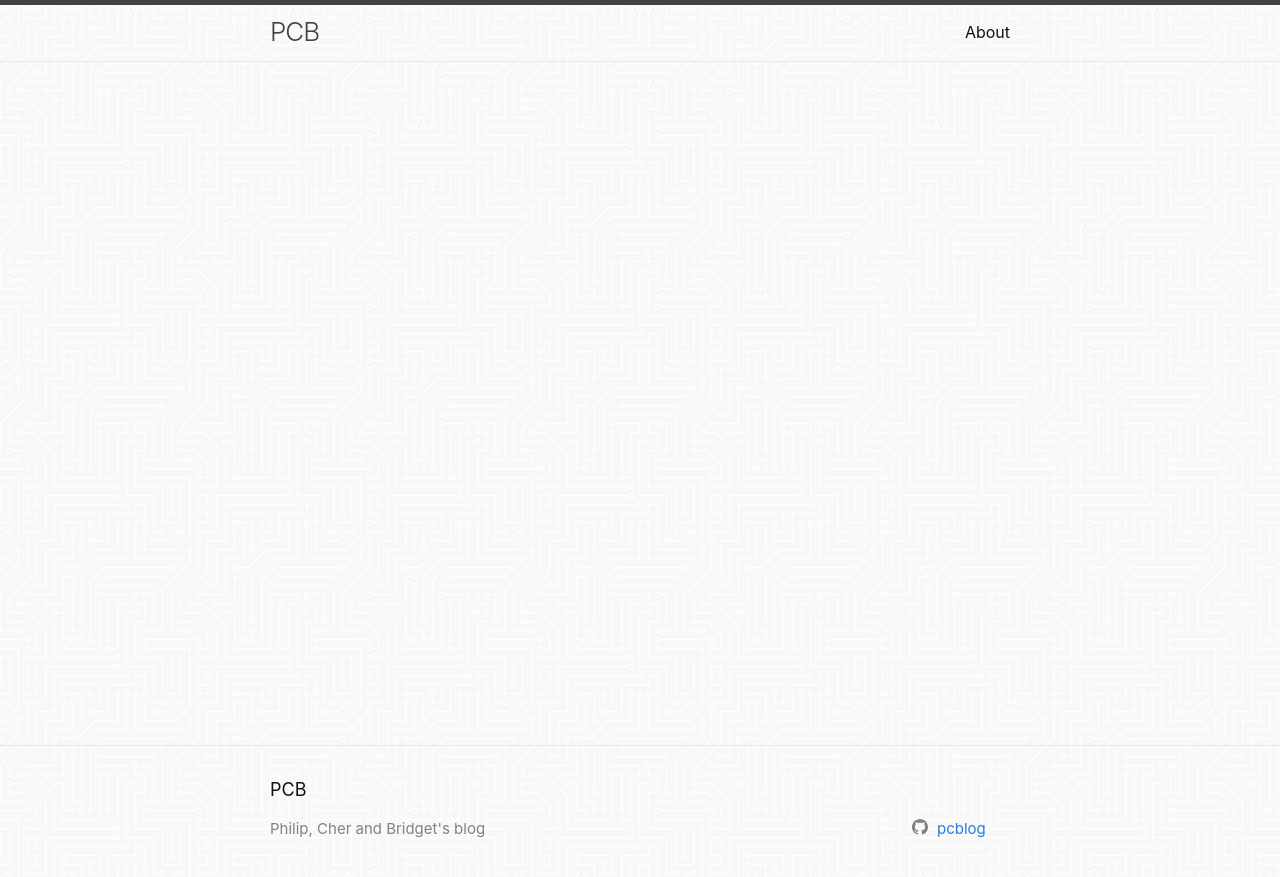
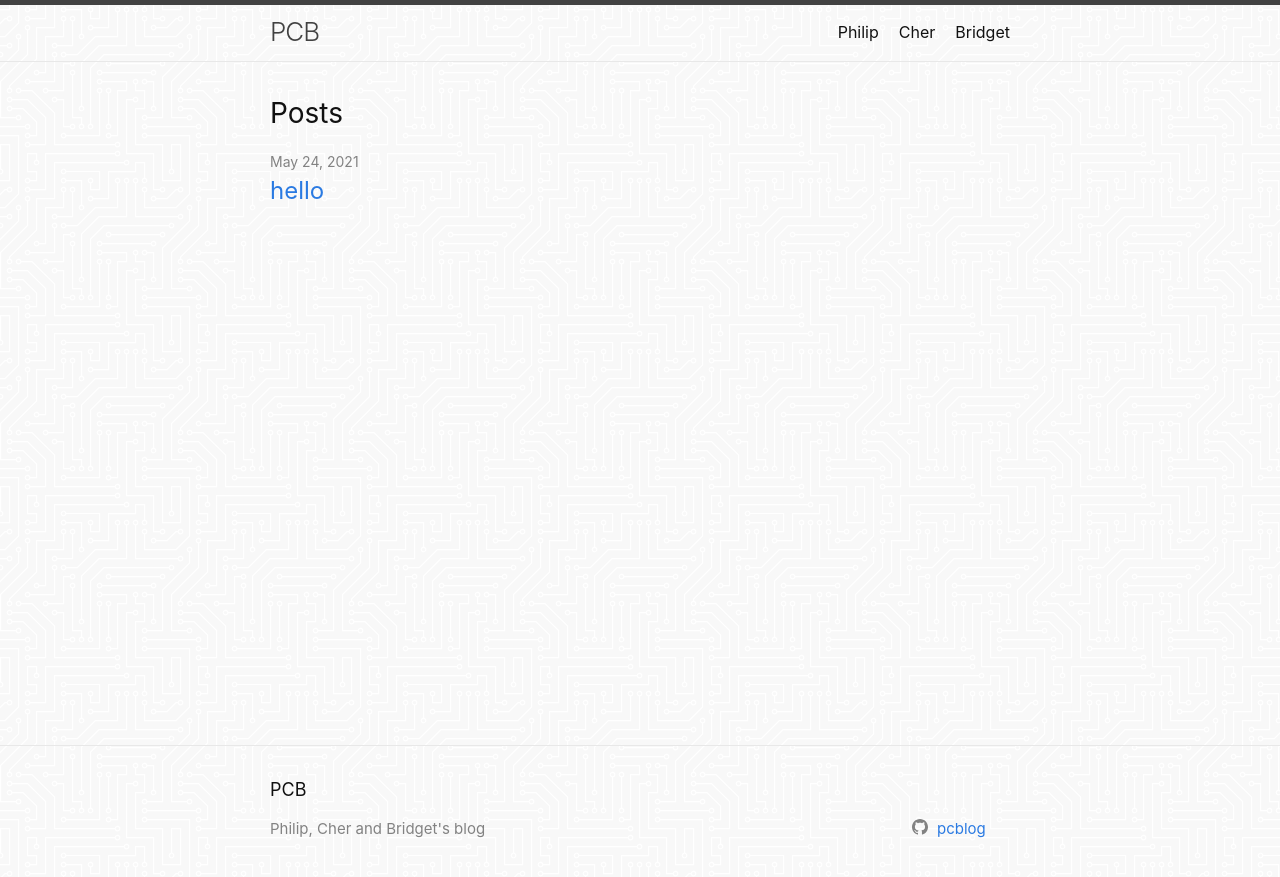
Before and after one commit to pcblog/pcblog.github.io, a Jekyll site: the page built from index.md, in a window 1280 px wide. Shown: the top 877 px of the page. Built offline with Jekyll 4.4.1, drawn with Linux system fonts in a browser that asks for light colours.

Commit message:
update navbar and pages

```diff
--- /dev/null
+++ b/_data/navigation.yml
@@ -0,0 +1,8 @@
+- title: Philip
+  url: philip
+
+- title: Cher
+  url: cher
+
+- title: Bridget
+  url: bridget
--- a/_includes/header.html
+++ b/_includes/header.html
@@ -1,8 +1,7 @@
 <header class="site-header" role="banner">
 
   <div class="wrapper">
-    {%- assign default_paths = site.pages | map: "path" -%}
-    {%- assign page_paths = site.header_pages | default: default_paths -%}
+    {%- assign page_paths = site.data.navigation -%}
     <a class="site-title" rel="author" href="{{ "/" | relative_url }}">{{ site.title | escape }}</a>
 
     {%- if page_paths -%}
@@ -18,10 +17,7 @@
 
         <div class="trigger">
           {%- for path in page_paths -%}
-            {%- assign my_page = site.pages | where: "path", path | first -%}
-            {%- if my_page.title -%}
-            <a class="page-link" href="{{ my_page.url | relative_url }}">{{ my_page.title | escape }}</a>
-            {%- endif -%}
+            <a class="page-link" href="{{ path.url | relative_url }}">{{ path.title | escape }}</a>
           {%- endfor -%}
         </div>
       </nav>
--- a/about.md
+++ /dev/null
@@ -1,7 +0,0 @@
----
-layout: page
-title: About
-permalink: /about/
----
-
-This is Philip, Cher and Bridget's blog.
--- /dev/null
+++ b/bridget.html
@@ -0,0 +1,6 @@
+---
+title: Bridget
+layout: default
+---
+
+<h1>Bridget</h1>
--- /dev/null
+++ b/cher.html
@@ -0,0 +1,6 @@
+---
+title: Cher
+layout: default
+---
+
+<h1>Cher Han</h1>
--- /dev/null
+++ b/philip.html
@@ -0,0 +1,6 @@
+---
+title: Philip
+layout: default
+---
+
+<h1>Philip Zhan</h1>
```
Also changed, not shown: _posts/2021-05-24-hello.md (added, +8 -0 lines).
